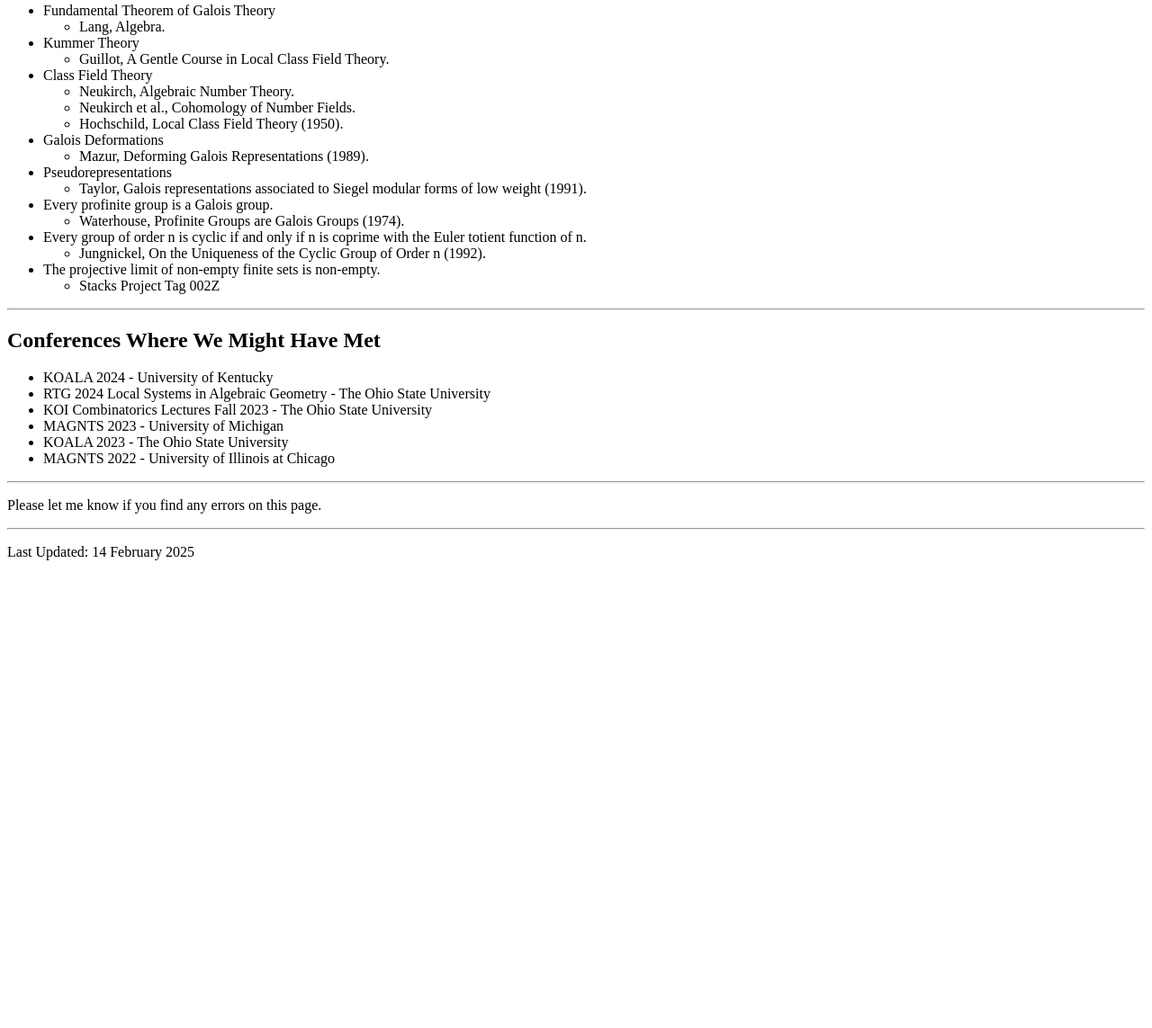
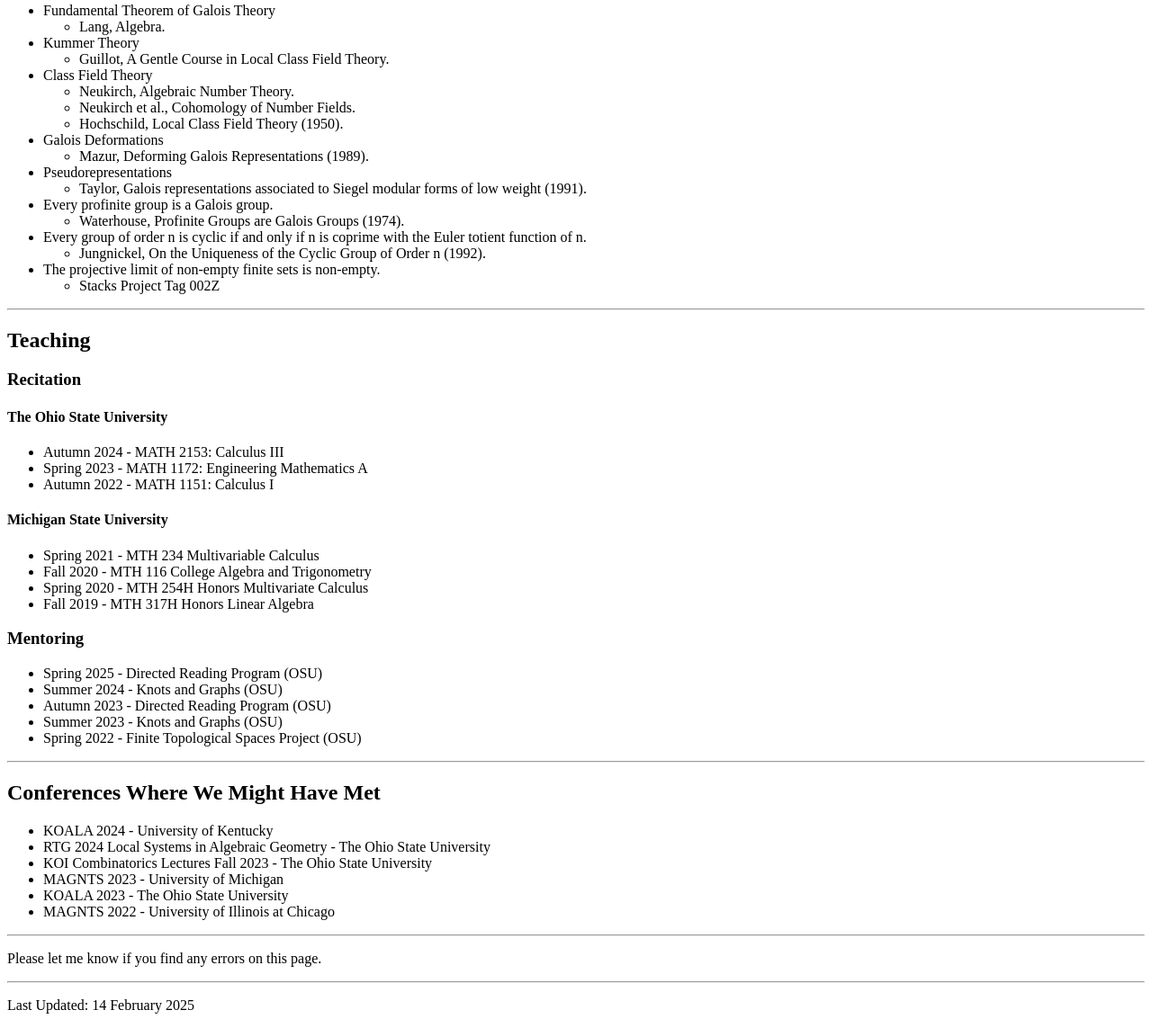
Before and after one commit to wiljanen/wiljanen.github.io, a plain HTML site: page index.html in a window 1280 px wide. Shown: the part 167-1310 px from the top of the page at 90% size. Before the commit the page ends 806 px from the top, so only its background shows below. Drawn offline with Linux system fonts and the light colour scheme.

Commit message:
Update index.html

```diff
--- a/index.html
+++ b/index.html
@@ -63,6 +63,32 @@
 </section>
 <hr>
 <section>
+<h2>Teaching</h2>
+<h3>Recitation</h3>
+<h4>The Ohio State University</h4>
+<ul>
+	<li>Autumn 2024 - MATH 2153: Calculus III</li>
+	<li>Spring 2023 - MATH 1172: Engineering Mathematics A</li>
+	<li>Autumn 2022 - MATH 1151: Calculus I</li>
+</ul>
+<h4>Michigan State University</h4>
+<ul>
+	<li>Spring 2021 - MTH 234 Multivariable Calculus</li>
+	<li>Fall 2020 - MTH 116 College Algebra and Trigonometry</li>
+	<li>Spring 2020 - MTH 254H Honors Multivariate Calculus</li>
+	<li>Fall 2019 - MTH 317H Honors Linear Algebra</li>
+</ul>
+<h3>Mentoring</h3>
+<ul>
+	<li>Spring 2025 - Directed Reading Program (OSU)</li>
+	<li>Summer 2024 - Knots and Graphs (OSU)</li>
+	<li>Autumn 2023 - Directed Reading Program (OSU)</li>
+	<li>Summer 2023 - Knots and Graphs (OSU)</li>
+	<li>Spring 2022 - Finite Topological Spaces Project (OSU)</li>
+</ul>
+</section>
+<hr>
+<section>
 <h2>Conferences Where We Might Have Met</h2>
 <ul>
 	<li>KOALA 2024 - University of Kentucky</li>
```
